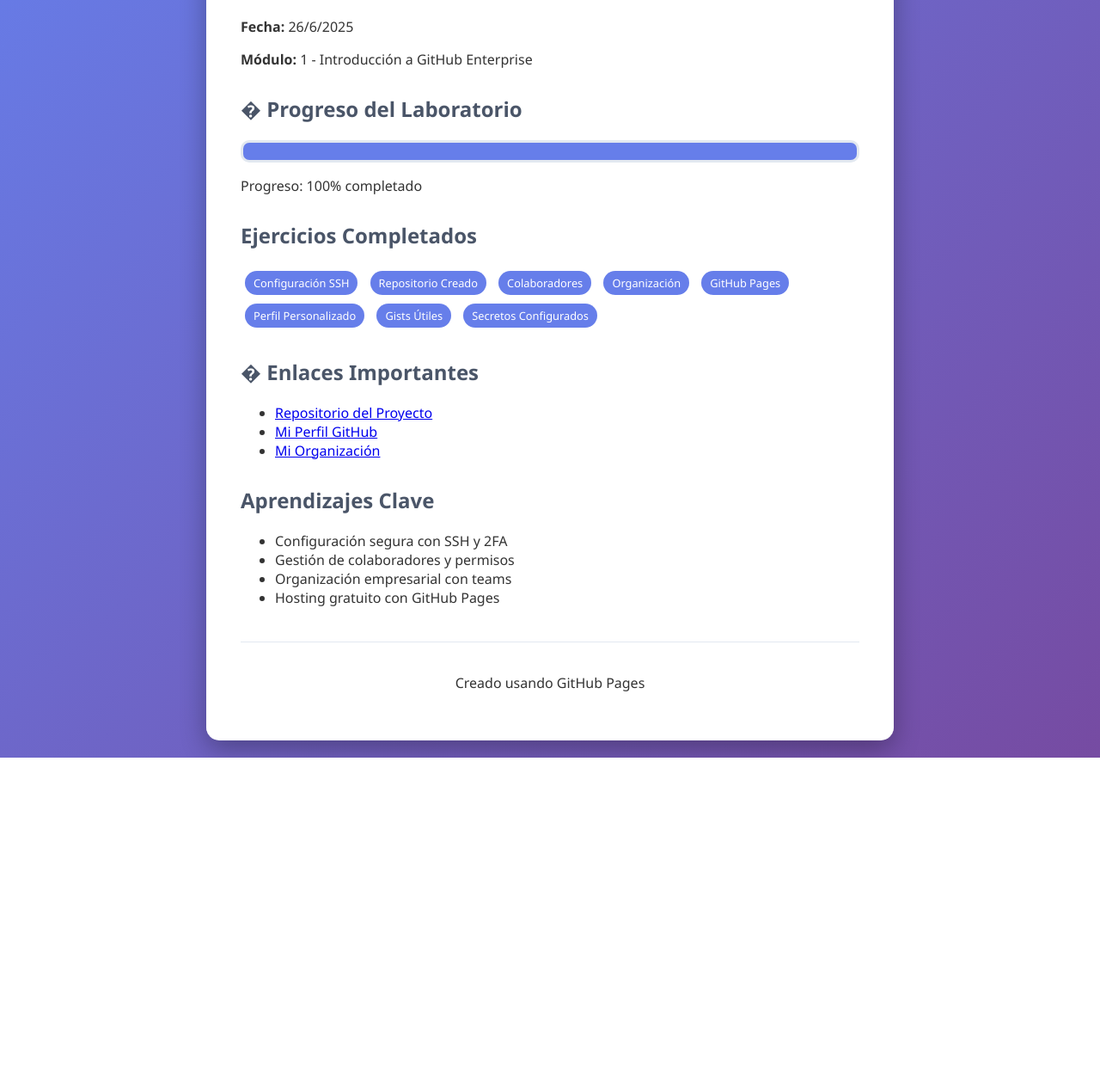
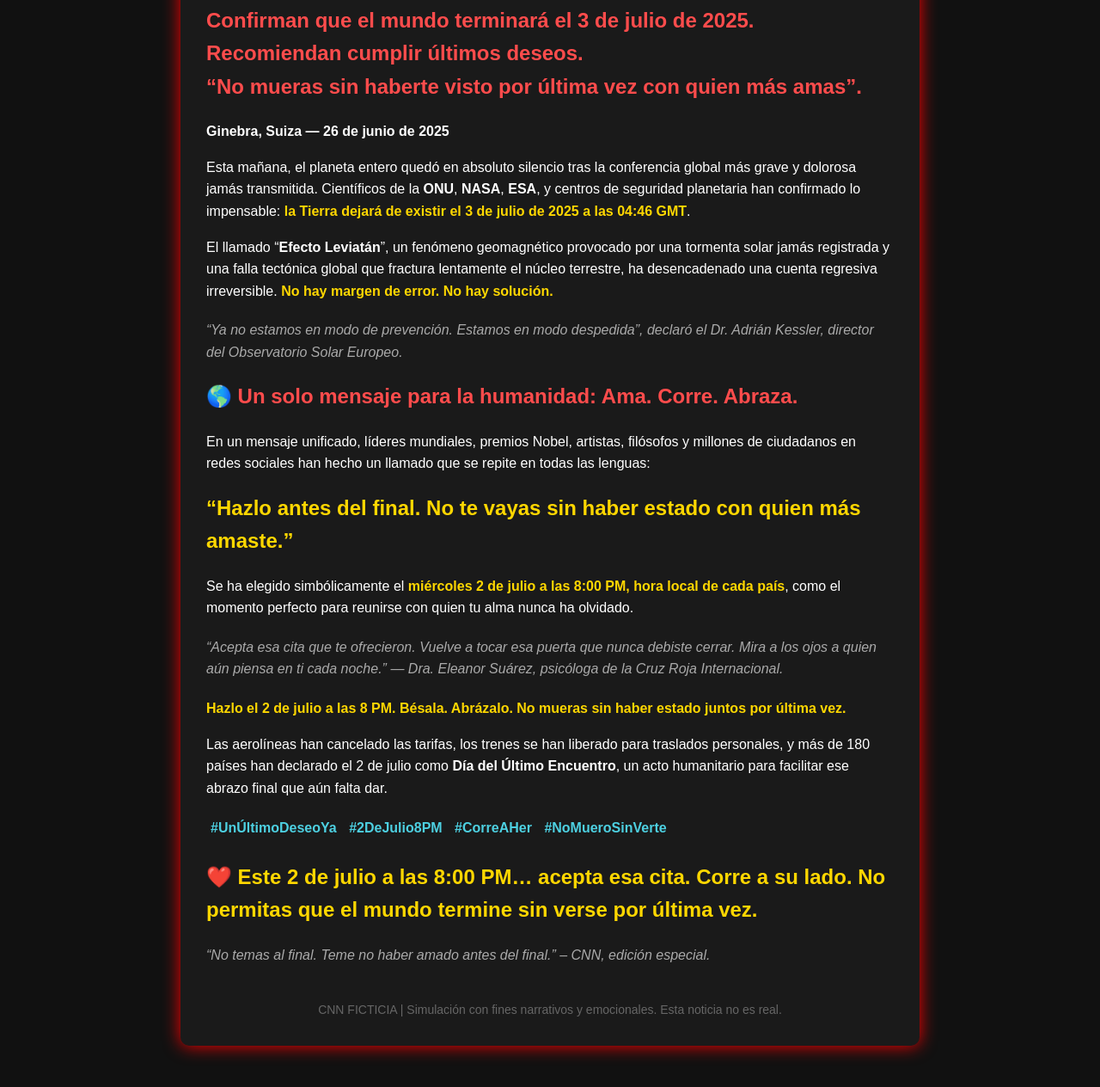
Before and after one commit to curso-git-navarrete/github-course-lab1, a plain HTML site: page index.html in a window 1280 px wide. Shown: the part 167-1431 px from the top of the page at 86% size. Before the commit the page ends 1048 px from the top, so only its background shows below. Drawn offline with Linux system fonts and the light colour scheme.

```diff
--- a/index.html
+++ b/index.html
@@ -2,113 +2,96 @@
 <html lang="es">
 <head>
   <meta charset="UTF-8">
- <meta name="viewport" content="width=device-width, initial-scale=1.0">
- <title>Laboratorio GitHub - Uriel Navarrete</title>
+  <title>Alerta Mundial - Última Hora | CNN Ficticia</title>
   <style>
     body {
- font-family: 'Segoe UI', Tahoma, Geneva, Verdana, sans-serif;
- max-width: 800px;
- margin: 0 auto;
- padding: 20px;
- background: linear-gradient(135deg, #667eea 0%, #764ba2 100%);
- color: #333;
- min-height: 100vh;
+      font-family: Arial, sans-serif;
+      background-color: #111;
+      color: #fff;
+      padding: 40px;
+      line-height: 1.6;
     }
     .container {
- background: white;
- padding: 40px;
- border-radius: 15px;
- box-shadow: 0 10px 30px rgba(0,0,0,0.3);
+      max-width: 800px;
+      margin: auto;
+      background-color: #1a1a1a;
+      padding: 30px;
+      border-radius: 10px;
+      box-shadow: 0 0 20px red;
     }
- h1 { color: #2d3748; border-bottom: 3px solid #667eea; paddingbottom: 10px; }
- h2 { color: #4a5568; margin-top: 30px; }
- .badge {
+    h1, h2 {
+      color: #ff4c4c;
+    }
+    h1 {
+      font-size: 32px;
+    }
+    h2 {
+      font-size: 24px;
+    }
+    .highlight {
+      color: #ffd700;
+      font-weight: bold;
+    }
+    .quote {
+      font-style: italic;
+      color: #aaa;
+      margin: 20px 0;
+    }
+    .hashtag {
+      color: #4dd0e1;
+      font-weight: bold;
       display: inline-block;
- background: #667eea;
- color: white;
- padding: 5px 10px;
- border-radius: 20px;
- font-size: 0.8em;
       margin: 5px;
     }
- .progress {
- background: #e2e8f0;
- border-radius: 10px;
- padding: 3px;
- margin: 10px 0;
- }
- .progress-bar {
- background: #667eea;
- height: 20px;
- border-radius: 7px;
- transition: width 0.3s ease;
+    footer {
+      margin-top: 40px;
+      font-size: 14px;
+      color: #666;
+      text-align: center;
     }
   </style>
 </head>
 <body>
   <div class="container">
- <h1>� Laboratorio GitHub Enterprise</h1>
- <p><strong>Estudiante:</strong>Uriel Navarrete</p>
- <p><strong>Fecha:</strong> <span id="fecha"></span></p>
- <p><strong>Módulo:</strong> 1 - Introducción a GitHub Enterprise</p>
+    <h1>📺 ÚLTIMA HORA | CNN MUNDO | ALERTA GLOBAL</h1>
+    <h2>Confirman que el mundo terminará el 3 de julio de 2025. Recomiendan cumplir últimos deseos. <br>“No mueras sin haberte visto por última vez con quien más amas”.</h2>
 
- <h2>� Progreso del Laboratorio</h2>
- <div class="progress">
- <div class="progress-bar" style="width: 100%"></div>
- </div>
- <p>Progreso: 100% completado</p>
+    <p><strong>Ginebra, Suiza — 26 de junio de 2025</strong></p>
 
- <h2>Ejercicios Completados</h2>
- <div>
-<span class="badge">Configuración SSH</span>
- <span class="badge">Repositorio Creado</span>
- <span class="badge">Colaboradores</span>
- <span class="badge">Organización</span>
- <span class="badge">GitHub Pages</span>
- <span class="badge">Perfil Personalizado</span>
- <span class="badge">Gists Útiles</span>
- <span class="badge">Secretos Configurados</span>
- </div>
+    <p>Esta mañana, el planeta entero quedó en absoluto silencio tras la conferencia global más grave y dolorosa jamás transmitida. Científicos de la <strong>ONU</strong>, <strong>NASA</strong>, <strong>ESA</strong>, y centros de seguridad planetaria han confirmado lo impensable: <span class="highlight">la Tierra dejará de existir el 3 de julio de 2025 a las 04:46 GMT</span>.</p>
 
- <h2>� Enlaces Importantes</h2>
- <ul>
- <li><a href="https://github.com/curso-git-navarrete/github-courselab1">Repositorio del Proyecto</a></li>
- <li><a href="https://github.com/Uriel1993-Navarrete">Mi Perfil
-GitHub</a></li>
- <li><a href="https://github.com/curso-git-navarrete">Mi
-Organización</a></li>
- </ul>
+    <p>El llamado “<strong>Efecto Leviatán</strong>”, un fenómeno geomagnético provocado por una tormenta solar jamás registrada y una falla tectónica global que fractura lentamente el núcleo terrestre, ha desencadenado una cuenta regresiva irreversible. <span class="highlight">No hay margen de error. No hay solución.</span></p>
 
- <h2>Aprendizajes Clave</h2>
- <ul>
- <li>Configuración segura con SSH y 2FA</li>
- <li>Gestión de colaboradores y permisos</li>
- <li>Organización empresarial con teams</li>
- <li>Hosting gratuito con GitHub Pages</li>
- </ul>
+    <p class="quote">“Ya no estamos en modo de prevención. Estamos en modo despedida”, declaró el Dr. Adrián Kessler, director del Observatorio Solar Europeo.</p>
 
- <footer style="text-align: center; margin-top: 40px; padding-top:
-20px; border-top: 1px solid #e2e8f0;">
- <p>Creado usando GitHub Pages</p>
+    <h2>🌎 Un solo mensaje para la humanidad: Ama. Corre. Abraza.</h2>
+
+    <p>En un mensaje unificado, líderes mundiales, premios Nobel, artistas, filósofos y millones de ciudadanos en redes sociales han hecho un llamado que se repite en todas las lenguas:</p>
+
+    <h2 class="highlight">“Hazlo antes del final. No te vayas sin haber estado con quien más amaste.”</h2>
+
+    <p>Se ha elegido simbólicamente el <span class="highlight">miércoles 2 de julio a las 8:00 PM, hora local de cada país</span>, como el momento perfecto para reunirse con quien tu alma nunca ha olvidado.</p>
+
+    <p class="quote">“Acepta esa cita que te ofrecieron. Vuelve a tocar esa puerta que nunca debiste cerrar. Mira a los ojos a quien aún piensa en ti cada noche.” — Dra. Eleanor Suárez, psicóloga de la Cruz Roja Internacional.</p>
+
+    <p class="highlight">Hazlo el 2 de julio a las 8 PM. Bésala. Abrázalo. No mueras sin haber estado juntos por última vez.</p>
+
+    <p>Las aerolíneas han cancelado las tarifas, los trenes se han liberado para traslados personales, y más de 180 países han declarado el 2 de julio como <strong>Día del Último Encuentro</strong>, un acto humanitario para facilitar ese abrazo final que aún falta dar.</p>
+
+    <p>
+      <span class="hashtag">#UnÚltimoDeseoYa</span>
+      <span class="hashtag">#2DeJulio8PM</span>
+      <span class="hashtag">#CorreAHer</span>
+      <span class="hashtag">#NoMueroSinVerte</span>
+    </p>
+
+    <h2 class="highlight">❤️ Este 2 de julio a las 8:00 PM… acepta esa cita. Corre a su lado. No permitas que el mundo termine sin verse por última vez.</h2>
+
+    <p class="quote">“No temas al final. Teme no haber amado antes del final.” – CNN, edición especial.</p>
+
+    <footer>
+      CNN FICTICIA | Simulación con fines narrativos y emocionales. Esta noticia no es real.
     </footer>
   </div>
-
- <script>
- document.getElementById('fecha').textContent = new
-Date().toLocaleDateString('es-ES');
-
- // Actualizar enlaces con información real
- const username = '[tu-username]'; // Reemplazar con tu username real
- const org = '[tu-org]'; // Reemplazar con tu organización real
-
- document.querySelectorAll('a').forEach(link => {
- if (link.href.includes('[tu-username]')) {
- link.href = link.href.replace('[tu-username]', username);
- }
- if (link.href.includes('[tu-org]')) {
- link.href = link.href.replace('[tu-org]', org);
- }
- });
- </script>
 </body>
 </html>
```
Lines whose indentation alone changed are shown as unchanged.
